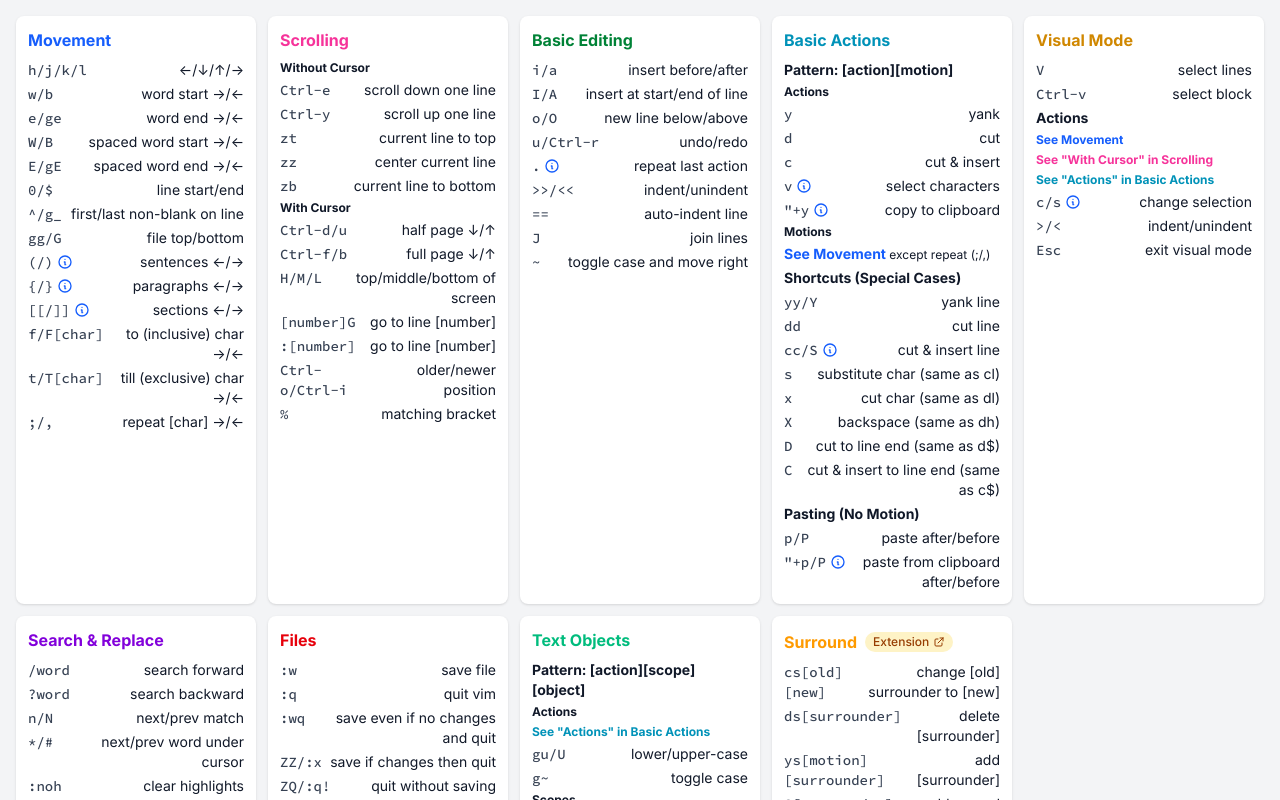
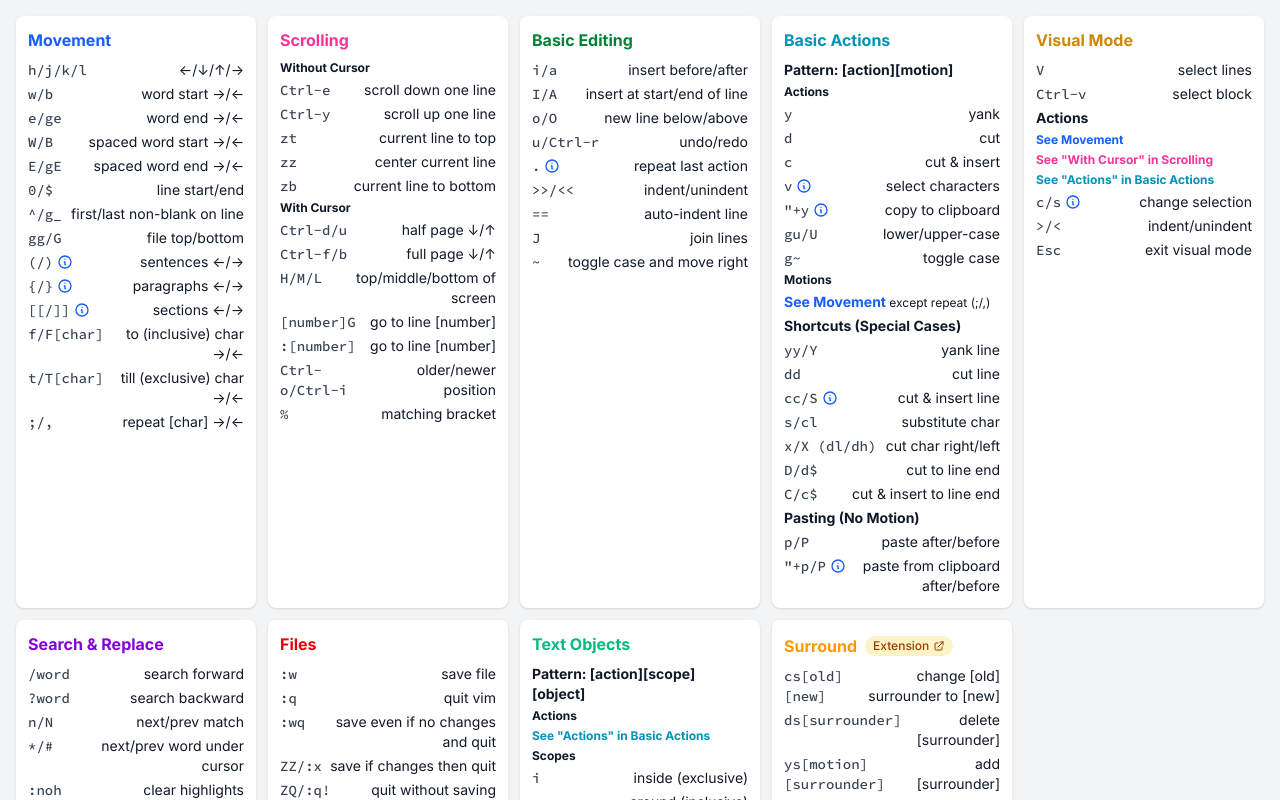
Before and after one commit to Noitidart/vim-cheats, a Next.js app: page / in a window 1280 px wide. Shown: the top 800 px of the page. Built offline with nearby package versions, Linux system fonts and the light colour scheme.

Commit message:
Move case actions to actions
Made more room by freeing up a lin by combining x/X

```diff
--- a/pages/index.tsx
+++ b/pages/index.tsx
@@ -185,6 +185,8 @@ const sections: Section[] = [
           ]
         }
       ],
+      ['gu/U', 'lower/upper-case'],
+      ['g~', 'toggle case'],
       ['Motions', '', { isText: true, commandColorClass: 'font-bold' }],
       [
         <>
@@ -218,11 +220,10 @@ const sections: Section[] = [
           tooltip: ["Keeps the line's indentation"]
         }
       ],
-      ['s', 'substitute char (same as cl)'],
-      ['x', 'cut char (same as dl)'],
-      ['X', 'backspace (same as dh)'],
-      ['D', 'cut to line end (same as d$)'],
-      ['C', 'cut & insert to line end (same as c$)'],
+      ['s/cl', 'substitute char'],
+      ['x/X (dl/dh)', 'cut char right/left'],
+      ['D/d$', 'cut to line end'],
+      ['C/c$', 'cut & insert to line end'],
       [
         'Pasting (No Motion)',
         '',
@@ -373,8 +374,6 @@ const sections: Section[] = [
           commandColorClass: `font-bold ${titleColorClassNames.basicActions}`
         }
       ],
-      ['gu/U', 'lower/upper-case'],
-      ['g~', 'toggle case'],
       ['', '', { isText: true }],
       ['Scopes', '', { isText: true, commandColorClass: 'font-bold' }],
       ['i', 'inside (exclusive)'],
```
